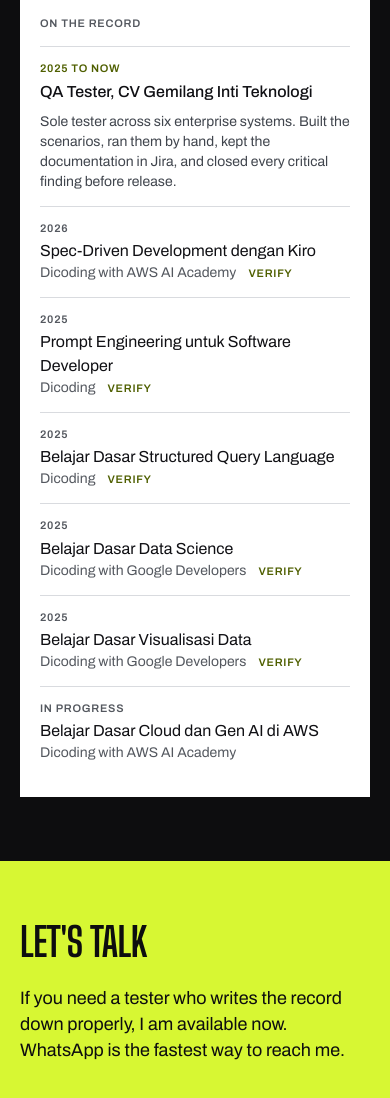
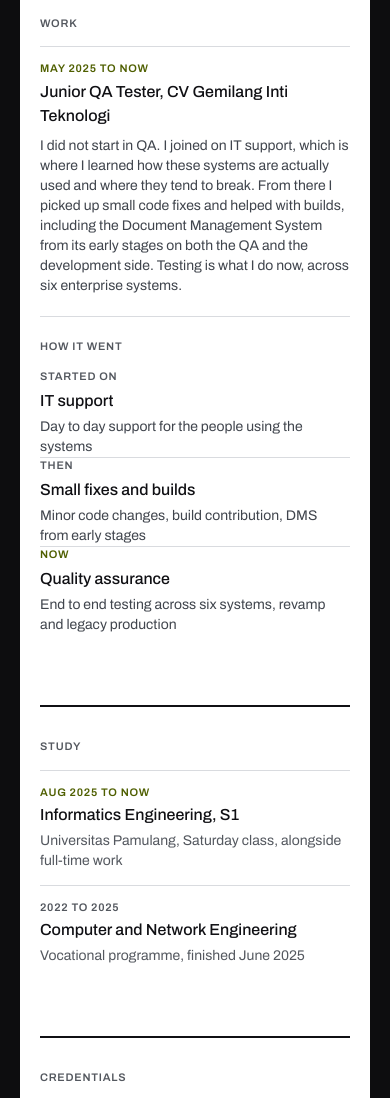
Before and after one commit to Syefdi/portfolio-v2, a website: page index.html in a window 390 px wide. Shown: the part 9580-10678 px from the top of the page. Drawn offline with Linux system fonts and the light colour scheme.

Commit message:
content: show the real route into QA, and fix the job title
The record jumped straight to QA in May 2025 with no explanation, which does not
read as a career. The actual route was IT support first, then small code fixes and
build contribution, and testing only after that. One company throughout.

Written as one entry with a three-stage progression rather than invented month
ranges, because the boundaries between those stages are not documented anywhere
and guessing them would put fiction on a CV. The stages are labelled started on,
then, and now.

Added the study block. Its absence was the real reason the timeline looked odd:
vocational Computer and Network Engineering finished June 2025, work started May
2025, and the Informatics Engineering degree began August 2025 on Saturdays
alongside full-time work. With those dates present the arc explains itself.

Removed a claim I had invented. The entry said sole tester across six systems;
nothing in the resume or the artefacts supports sole, so it is gone.

Fixed the job title. The page said QA Engineer while the resume says Junior QA
Tester. On a site whose entire argument is that the record is accurate, an
inflated title is the worst possible detail to leave in. Title, meta description,
Open Graph, Twitter card, JSON-LD jobTitle, masthead and portrait caption all now
match the resume.

Sources: assets/documents/resume.pdf for titles, dates and institutions; the rest
from what you told me about starting on support.

Verification: 89 checks, three new ones covering the three record blocks, the
three progression stages, and the real title appearing on the page.

```diff
--- a/index.html
+++ b/index.html
@@ -4,8 +4,8 @@
 <meta charset="utf-8"/>
 <meta content="width=device-width, initial-scale=1.0" name="viewport"/>
 
-<title>Syefdi Fasmawi Syaban | QA Engineer</title>
-<meta name="description" content="QA Engineer in South Jakarta. 400 test items on ERM V3: 332 passed, 21 failed and were fixed before release. The full defect log, test cases and metrics are published here."/>
+<title>Syefdi Fasmawi Syaban | QA Tester</title>
+<meta name="description" content="Junior QA Tester in South Jakarta. 400 test items on ERM V3: 332 passed, 21 failed and were fixed before release. The full defect log, test cases and metrics are published here."/>
 <meta name="author" content="Syefdi Fasmawi Syaban"/>
 <meta name="robots" content="index, follow"/>
 <meta name="theme-color" content="#0d0d0f"/>
@@ -14,13 +14,13 @@
 
 <meta property="og:type" content="profile"/>
 <meta property="og:site_name" content="Syefdi Fasmawi Syaban"/>
-<meta property="og:title" content="Syefdi Fasmawi Syaban | QA Engineer"/>
+<meta property="og:title" content="Syefdi Fasmawi Syaban | QA Tester"/>
 <meta property="og:description" content="400 test items. 332 passed. 21 failed and were fixed before release. Six systems shipped clean."/>
 <meta property="og:url" content="https://syefdi.github.io/portfolio-v2/"/>
 <meta property="og:image" content="https://syefdi.github.io/portfolio-v2/assets/images/SyefdiSyaban-IMG.jpg"/>
 <meta property="og:image:alt" content="Syefdi Fasmawi Syaban"/>
 <meta name="twitter:card" content="summary_large_image"/>
-<meta name="twitter:title" content="Syefdi Fasmawi Syaban | QA Engineer"/>
+<meta name="twitter:title" content="Syefdi Fasmawi Syaban | QA Tester"/>
 <meta name="twitter:description" content="400 test items. 332 passed. 21 failed and were fixed before release."/>
 <meta name="twitter:image" content="https://syefdi.github.io/portfolio-v2/assets/images/SyefdiSyaban-IMG.jpg"/>
 
@@ -45,7 +45,7 @@
     "@context": "https://schema.org",
     "@type": "Person",
     "name": "Syefdi Fasmawi Syaban",
-    "jobTitle": "QA Engineer",
+    "jobTitle": "Junior QA Tester",
     "url": "https://syefdi.github.io/portfolio-v2/",
     "image": "https://syefdi.github.io/portfolio-v2/assets/images/SyefdiSyaban-IMG.jpg",
     "email": "mailto:syefdifasmawi@gmail.com",
@@ -83,7 +83,7 @@
         <div class="zone-inner flex items-center justify-between gap-6 py-3">
             <a class="flex items-center gap-3" href="#top">
                 <span class="font-display text-xl uppercase leading-none tracking-tight">Syefdi F. Syaban</span>
-                <span class="hidden label text-on-ground-muted sm:inline">QA Engineer</span>
+                <span class="hidden label text-on-ground-muted sm:inline">QA Tester</span>
             </a>
 
             <nav aria-label="Contents" class="hidden items-center gap-7 lg:flex">
@@ -681,19 +681,69 @@
 
             <!-- Dated record -->
             <div class="mt-14 border-t-2 border-ink pt-8">
-                <p class="plate-label">On the record</p>
+                <p class="plate-label">Work</p>
                 <ol class="ledger mt-4 list-none p-0">
                     <li class="ledger-row">
-                        <span class="text-label uppercase tracking-[0.07em] text-hivis-ink">2025 to now</span>
+                        <span class="text-label uppercase tracking-[0.07em] text-hivis-ink">May 2025 to now</span>
                         <span>
-                            <span class="block font-medium text-ink">QA Tester, CV Gemilang Inti Teknologi</span>
+                            <span class="block font-medium text-ink">Junior QA Tester, CV Gemilang Inti Teknologi</span>
                             <span class="mt-2 block max-w-measure text-sm text-ink-secondary">
-                                Sole tester across six enterprise systems. Built the scenarios, ran
-                                them by hand, kept the documentation in Jira, and closed every
-                                critical finding before release.
+                                I did not start in QA. I joined on IT support, which is where I
+                                learned how these systems are actually used and where they tend to
+                                break. From there I picked up small code fixes and helped with
+                                builds, including the Document Management System from its early
+                                stages on both the QA and the development side. Testing is what I do
+                                now, across six enterprise systems.
+                            </span>
+
+                            <span class="mt-5 block border-t border-plate-rule pt-4">
+                                <span class="plate-label">How it went</span>
+                                <span class="mt-3 grid gap-px bg-plate-rule sm:grid-cols-3">
+                                    <span class="block bg-plate pr-4 sm:pl-4 sm:first:pl-0">
+                                        <span class="block text-label uppercase tracking-[0.07em] text-ink-muted">Started on</span>
+                                        <span class="mt-1.5 block font-medium text-ink">IT support</span>
+                                        <span class="mt-1 block text-sm text-ink-secondary">Day to day support for the people using the systems</span>
+                                    </span>
+                                    <span class="block bg-plate pr-4 sm:pl-4">
+                                        <span class="block text-label uppercase tracking-[0.07em] text-ink-muted">Then</span>
+                                        <span class="mt-1.5 block font-medium text-ink">Small fixes and builds</span>
+                                        <span class="mt-1 block text-sm text-ink-secondary">Minor code changes, build contribution, DMS from early stages</span>
+                                    </span>
+                                    <span class="block bg-plate pr-4 sm:pl-4">
+                                        <span class="block text-label uppercase tracking-[0.07em] text-hivis-ink">Now</span>
+                                        <span class="mt-1.5 block font-medium text-ink">Quality assurance</span>
+                                        <span class="mt-1 block text-sm text-ink-secondary">End to end testing across six systems, revamp and legacy production</span>
+                                    </span>
+                                </span>
                             </span>
                         </span>
                     </li>
+                </ol>
+            </div>
+
+            <div class="mt-14 border-t-2 border-ink pt-8">
+                <p class="plate-label">Study</p>
+                <ol class="ledger mt-4 list-none p-0">
+                    <li class="ledger-row">
+                        <span class="text-label uppercase tracking-[0.07em] text-hivis-ink">Aug 2025 to now</span>
+                        <span>
+                            <span class="block font-medium text-ink">Informatics Engineering, S1</span>
+                            <span class="mt-1 block text-sm text-ink-muted">Universitas Pamulang, Saturday class, alongside full-time work</span>
+                        </span>
+                    </li>
+                    <li class="ledger-row">
+                        <span class="text-label uppercase tracking-[0.07em] text-ink-muted">2022 to 2025</span>
+                        <span>
+                            <span class="block font-medium text-ink">Computer and Network Engineering</span>
+                            <span class="mt-1 block text-sm text-ink-muted">Vocational programme, finished June 2025</span>
+                        </span>
+                    </li>
+                </ol>
+            </div>
+
+            <div class="mt-14 border-t-2 border-ink pt-8">
+                <p class="plate-label">Credentials</p>
+                <ol class="ledger mt-4 list-none p-0">
                     <li class="ledger-row">
                         <span class="text-label uppercase tracking-[0.07em] text-ink-muted">2026</span>
                         <span class="flex flex-wrap items-baseline gap-x-3">
@@ -808,7 +858,7 @@
                             <img alt="Syefdi Fasmawi Syaban" decoding="async" height="714" loading="lazy" src="assets/images/SyefdiSyaban-IMG.jpg" width="834"/>
                         </div>
                         <figcaption class="mt-4 max-w-sm text-label uppercase tracking-[0.07em] text-hivis-ink">
-                            Syefdi Fasmawi Syaban, QA Engineer, South Jakarta
+                            Syefdi Fasmawi Syaban, Junior QA Tester, South Jakarta
                         </figcaption>
                     </figure>
                 </div>
--- a/package.json
+++ b/package.json
@@ -2,7 +2,7 @@
   "name": "portfolio-v2",
   "version": "2.0.0",
   "private": true,
-  "description": "QA engineer portfolio. The hero is the test run itself: 400 cells, one per test item, generated at build time from the published metrics.",
+  "description": "QA portfolio. The hero is the test run itself: 400 cells, one per test item, generated at build time from the published metrics.",
   "scripts": {
     "build": "npm run build:field && npm run build:icons && npm run build:css",
     "build:css": "tailwindcss --input ./src/input.css --output ./assets/css/style.css --minify",
```
Also changed, not shown: tools/verify-pages.mjs (+21 -0 lines), README.md, assets/css/style.css.
